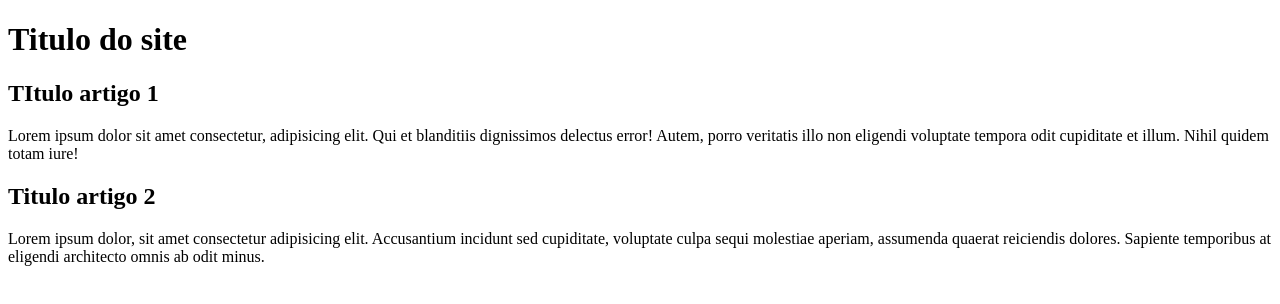
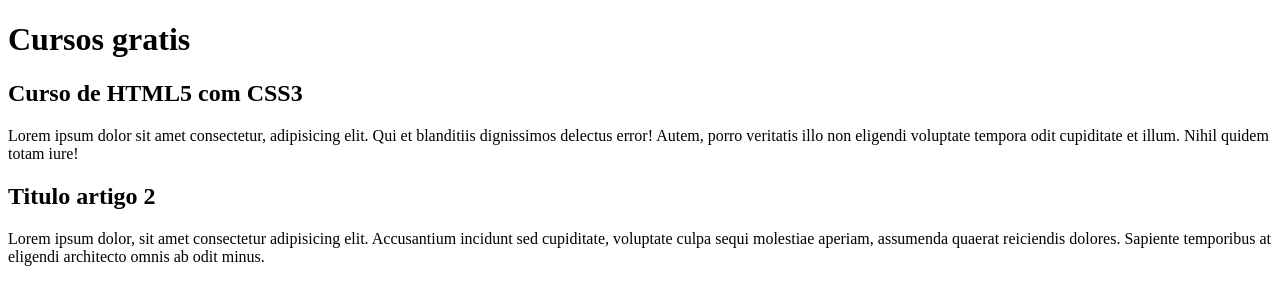
Before and after one commit to MatheusDuarte97/projeto-site, a plain HTML site: page index.html in a window 1280 px wide. Drawn offline with Linux system fonts and the light colour scheme.

Commit message:
CONTEUDO

```diff
--- a/index.html
+++ b/index.html
@@ -8,10 +8,10 @@
 <body>
     <main>
         <header>
-            <h1>Titulo do site</h1>
+            <h1>Cursos gratis</h1>
         </header>
         <article>
-            <h2>TItulo artigo 1</h2>
+            <h2>Curso de HTML5 com CSS3</h2>
             <p>Lorem ipsum dolor sit amet consectetur, adipisicing elit. Qui et blanditiis dignissimos delectus error! Autem, porro veritatis illo non eligendi voluptate tempora odit cupiditate et illum. Nihil quidem totam iure!</p>
 
         </article>
```
